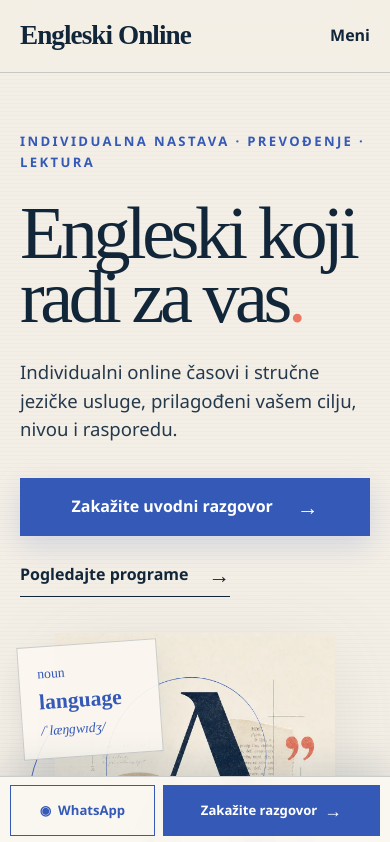
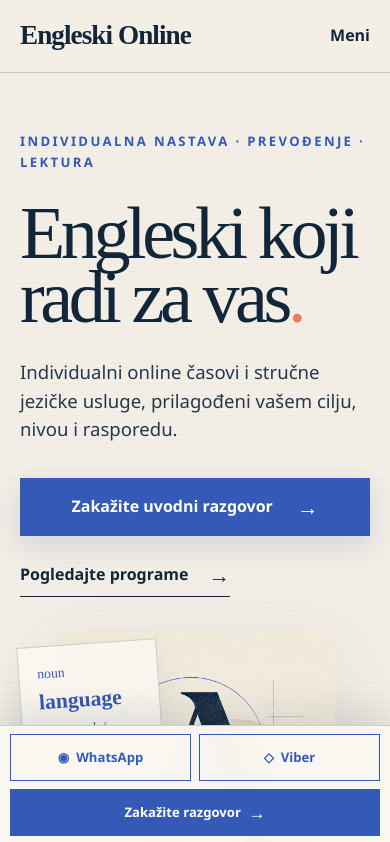
Before and after one commit to zeljko-djokic/engleski-online-cloudflare, a Next.js app: page / in a window 390 px wide. Shown: the top 842 px of the page. Built offline with nearby package versions, Linux system fonts and the light colour scheme.

Commit message:
Dodaj Viber kontakt

```diff
--- a/app/globals.css
+++ b/app/globals.css
@@ -2521,7 +2521,7 @@ summary:focus-visible {
   }
 
   body {
-    padding-bottom: calc(76px + env(safe-area-inset-bottom));
+    padding-bottom: calc(126px + env(safe-area-inset-bottom));
   }
 
   .mobile-sticky-cta {
@@ -2531,13 +2531,13 @@ summary:focus-visible {
     left: 0;
     z-index: 100;
     display: grid;
-    min-height: 68px;
+    min-height: 116px;
     padding: 8px 10px calc(8px + env(safe-area-inset-bottom));
     background: rgba(250, 247, 241, 0.98);
     border-top: 1px solid var(--line);
     box-shadow: 0 -12px 35px rgba(18, 38, 58, 0.13);
     backdrop-filter: blur(15px);
-    grid-template-columns: 0.8fr 1.2fr;
+    grid-template-columns: 1fr 1fr;
     gap: 8px;
   }
 
@@ -2556,6 +2556,7 @@ summary:focus-visible {
   }
 
   .mobile-sticky-cta .mobile-sticky-primary {
+    grid-column: 1 / -1;
     background: var(--cobalt);
     color: white;
   }
--- a/app/uredjivanje/editor.tsx
+++ b/app/uredjivanje/editor.tsx
@@ -223,6 +223,7 @@ export function Editor({
             <Field label="Telefon — prikaz" value={content.global.phoneDisplay} onChange={(value) => updateContent((draft) => { draft.global.phoneDisplay = value; })} />
             <Field label="Telefon — link" value={content.global.phoneLink} onChange={(value) => updateContent((draft) => { draft.global.phoneLink = value; })} hint="Bez razmaka, npr. +381631234567" />
             <Field label="WhatsApp link" value={content.global.whatsappUrl} onChange={(value) => updateContent((draft) => { draft.global.whatsappUrl = value; })} />
+            <Field label="Viber link" value={content.global.viberUrl} onChange={(value) => updateContent((draft) => { draft.global.viberUrl = value; })} hint="Format: viber://chat?number=%2B381..." />
             <Field label="LinkedIn link" value={content.global.linkedinUrl} onChange={(value) => updateContent((draft) => { draft.global.linkedinUrl = value; })} />
             <Field label="Google Calendar link" value={content.global.calendarUrl} onChange={(value) => updateContent((draft) => { draft.global.calendarUrl = value; })} hint="Ostavite prazno dok link nije spreman." />
             <Field label="Tekst dugmeta kalendara" value={content.global.calendarLabel} onChange={(value) => updateContent((draft) => { draft.global.calendarLabel = value; })} />
@@ -259,6 +260,7 @@ export function Editor({
             <Field label="Navigacija — kontakt" value={content.labels.navigationContact} onChange={(value) => updateContent((draft) => { draft.labels.navigationContact = value; })} />
             <Field label="Dugme u zaglavlju" value={content.labels.headerCta} onChange={(value) => updateContent((draft) => { draft.labels.headerCta = value; })} />
             <Field label="Mobilna traka — WhatsApp" value={content.labels.mobileCtaWhatsApp} onChange={(value) => updateContent((draft) => { draft.labels.mobileCtaWhatsApp = value; })} />
+            <Field label="Mobilna traka — Viber" value={content.labels.mobileCtaViber} onChange={(value) => updateContent((draft) => { draft.labels.mobileCtaViber = value; })} />
             <Field label="Mobilna traka — zakazivanje" value={content.labels.mobileCtaBooking} onChange={(value) => updateContent((draft) => { draft.labels.mobileCtaBooking = value; })} />
             <Field label="Mobilni meni" value={content.labels.mobileMenu} onChange={(value) => updateContent((draft) => { draft.labels.mobileMenu = value; })} />
             <Field label="Rečnik — vrsta reči" value={content.labels.dictionaryPartOfSpeech} onChange={(value) => updateContent((draft) => { draft.labels.dictionaryPartOfSpeech = value; })} />
@@ -561,6 +563,7 @@ export function Editor({
             <Field label="Uvod" value={content.contact.intro} multiline onChange={(value) => updateContent((draft) => { draft.contact.intro = value; })} />
             <Field label="Mejl — oznaka" value={content.contact.emailLabel} onChange={(value) => updateContent((draft) => { draft.contact.emailLabel = value; })} />
             <Field label="WhatsApp — oznaka" value={content.contact.whatsappLabel} onChange={(value) => updateContent((draft) => { draft.contact.whatsappLabel = value; })} />
+            <Field label="Viber — oznaka" value={content.contact.viberLabel} onChange={(value) => updateContent((draft) => { draft.contact.viberLabel = value; })} />
             <Field label="Telefon — oznaka" value={content.contact.phoneLabel} onChange={(value) => updateContent((draft) => { draft.contact.phoneLabel = value; })} />
           </div>
         </EditorSection>
--- a/components/site-frame.tsx
+++ b/components/site-frame.tsx
@@ -115,6 +115,11 @@ export function ContactSection({ content }: { content: SiteContent }) {
             <strong>{global.phoneDisplay}</strong>
             <Arrow />
           </a>
+          <a href={global.viberUrl}>
+            <span>{contact.viberLabel}</span>
+            <strong>{global.phoneDisplay}</strong>
+            <Arrow />
+          </a>
           <a href={`tel:${global.phoneLink}`}>
             <span>{contact.phoneLabel}</span>
             <strong>{global.phoneDisplay}</strong>
@@ -147,6 +152,10 @@ export function SiteFooter({ content }: { content: SiteContent }) {
           <span aria-hidden="true">◉</span>
           {labels.mobileCtaWhatsApp}
         </a>
+        <a href={global.viberUrl}>
+          <span aria-hidden="true">◇</span>
+          {labels.mobileCtaViber}
+        </a>
         <a
           className="mobile-sticky-primary"
           href={bookingUrl}
--- a/lib/content-model.ts
+++ b/lib/content-model.ts
@@ -71,6 +71,7 @@ export type SiteContent = {
     phoneDisplay: string;
     phoneLink: string;
     whatsappUrl: string;
+    viberUrl: string;
     linkedinUrl: string;
     calendarUrl: string;
     calendarLabel: string;
@@ -87,6 +88,7 @@ export type SiteContent = {
     headerCta: string;
     mobileMenu: string;
     mobileCtaWhatsApp: string;
+    mobileCtaViber: string;
     mobileCtaBooking: string;
     dictionaryPartOfSpeech: string;
     dictionaryWord: string;
@@ -193,13 +195,14 @@ export type SiteContent = {
     intro: string;
     emailLabel: string;
     whatsappLabel: string;
+    viberLabel: string;
     phoneLabel: string;
     calendarPlaceholder: string;
   };
 };
 
 export const defaultContent: SiteContent = {
-  schemaVersion: 5,
+  schemaVersion: 6,
   seo: {
     pageTitle: "Online časovi engleskog jezika | Željko Đokić",
     metaDescription:
@@ -216,6 +219,7 @@ export const defaultContent: SiteContent = {
     phoneLink: "+381637394618",
     whatsappUrl:
       "https://wa.me/381637394618?text=Zdravo%20%C5%BDeljko%2C%20javljam%20se%20u%20vezi%20sa%20uslugama%20sa%20sajta.",
+    viberUrl: "viber://chat?number=%2B381637394618",
     linkedinUrl: "https://www.linkedin.com/in/%C5%BEeljko-%C4%91oki%C4%87/",
     calendarUrl: "",
     calendarLabel: "Zakažite termin preko Google kalendara",
@@ -232,6 +236,7 @@ export const defaultContent: SiteContent = {
     headerCta: "Zakažite razgovor",
     mobileMenu: "Meni",
     mobileCtaWhatsApp: "WhatsApp",
+    mobileCtaViber: "Viber",
     mobileCtaBooking: "Zakažite razgovor",
     dictionaryPartOfSpeech: "noun",
     dictionaryWord: "language",
@@ -724,6 +729,7 @@ export const defaultContent: SiteContent = {
       "Odgovoriću vam sa predlogom programa, mogućim terminima i svim informacijama potrebnim za početak.",
     emailLabel: "Pošaljite mejl",
     whatsappLabel: "WhatsApp",
+    viberLabel: "Viber",
     phoneLabel: "Telefon",
     calendarPlaceholder: "Google Calendar link biće dostupan ovde",
   },
--- a/lib/site-content.ts
+++ b/lib/site-content.ts
@@ -61,6 +61,10 @@ function migrateLegacyContent(value: unknown): unknown {
 
   if (version < 5) {
     source.schemaVersion = 5;
+  }
+
+  if (version < 6) {
+    source.schemaVersion = 6;
   }
 
   return source;
```
